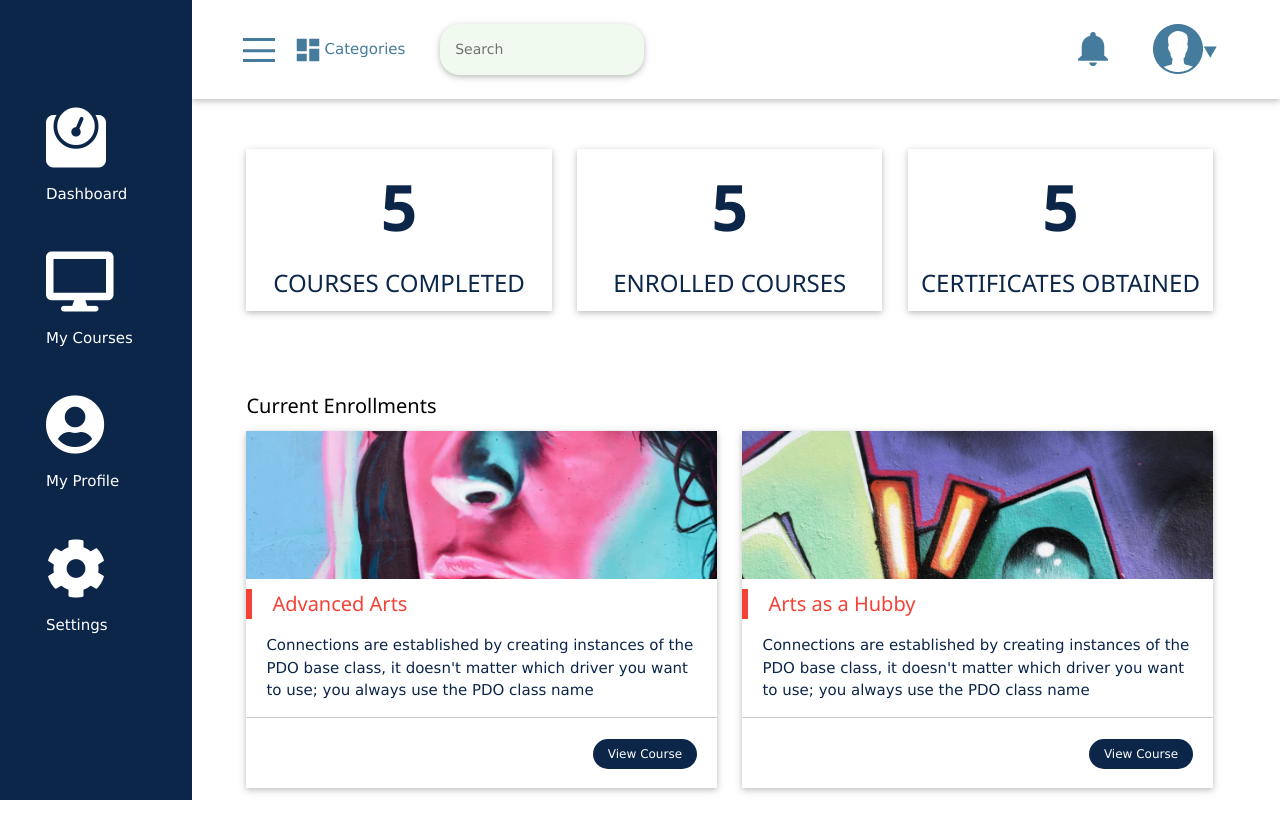
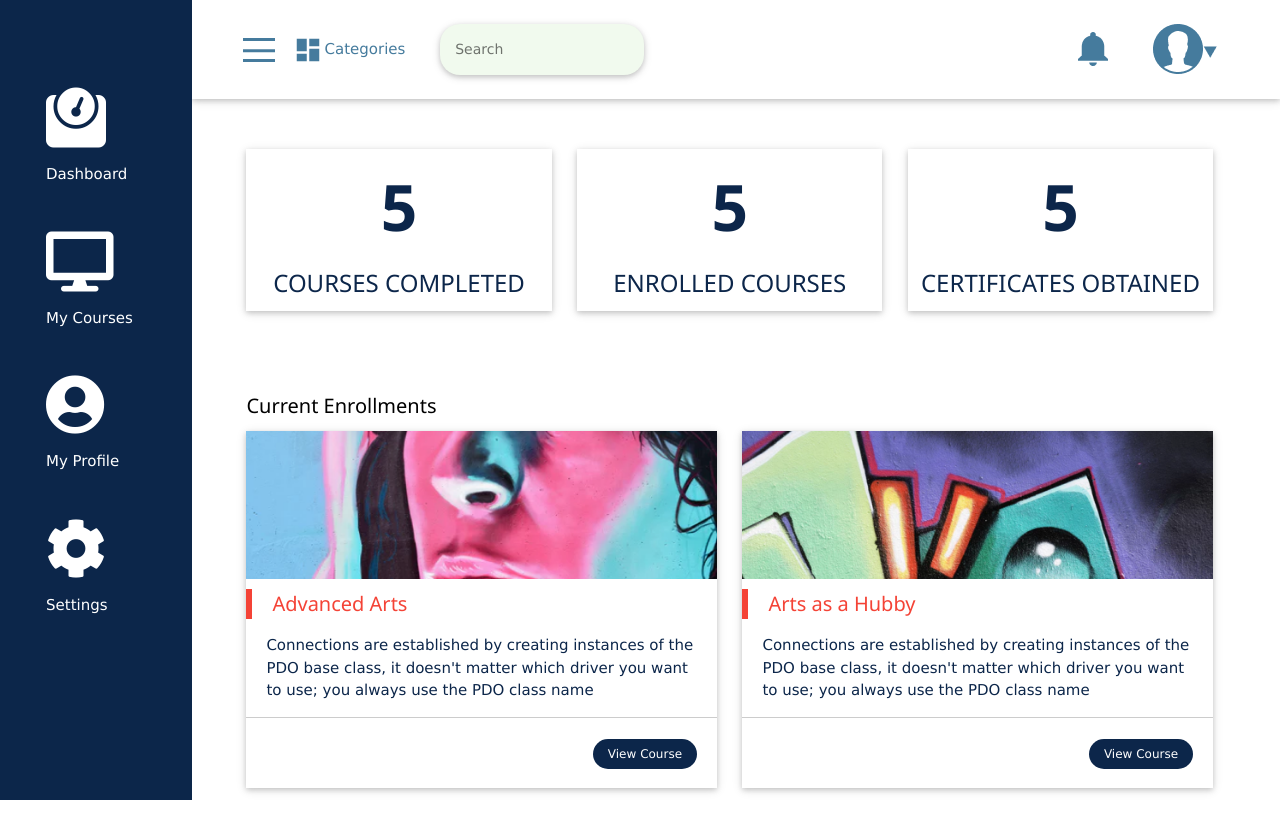
Before and after one commit to WayMakerDigital/LMS-UI, a PHP site: page /dashboard.html in a window 1280 px wide. Shown: the top 833 px of the page. Run offline with PHP 8.4, Linux system fonts and the light colour scheme; some libraries are stand-ins or nearby versions.

Commit message:
Add files via upload

```diff
--- a/css/dashboard.css
+++ b/css/dashboard.css
@@ -1,6 +1,11 @@
 @charset "utf-8";
 /* CSS Document */
-.w3-sidebar{background:#0C264A; padding:100px 30px; width:15%;}
+@media only screen and (min-width: 482px) and (max-width: 769px){
+
+}
+.w3-sidebar{background:#0C264A; padding:80px 30px; width:15%;}
+.open{width:15%;}
+.large{width:100%; left:0px;}
 .w3-sidebar a{text-decoration:none; margin-bottom:15px;}
 .container{width:85%; padding-bottom:60px;}
 .container .w3-bar{padding-left:45px; padding-right:30px;}
```
